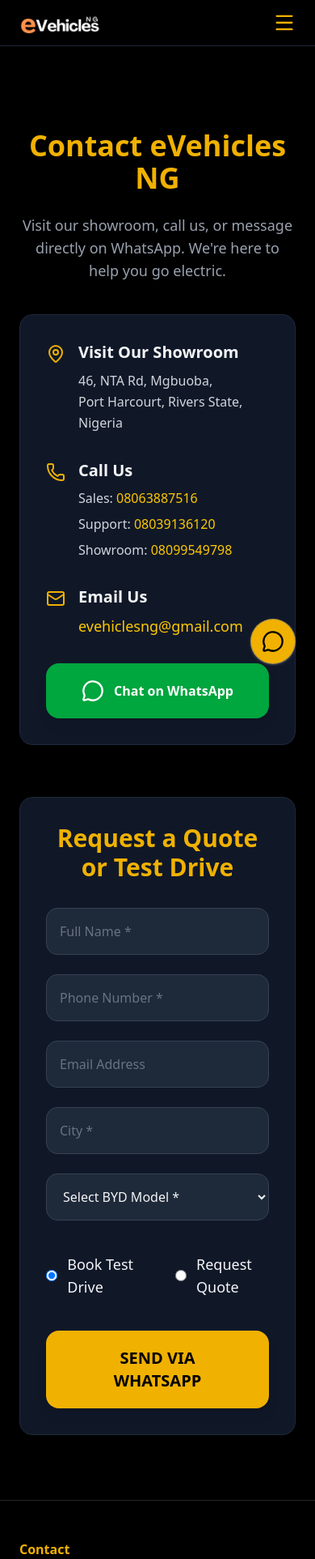
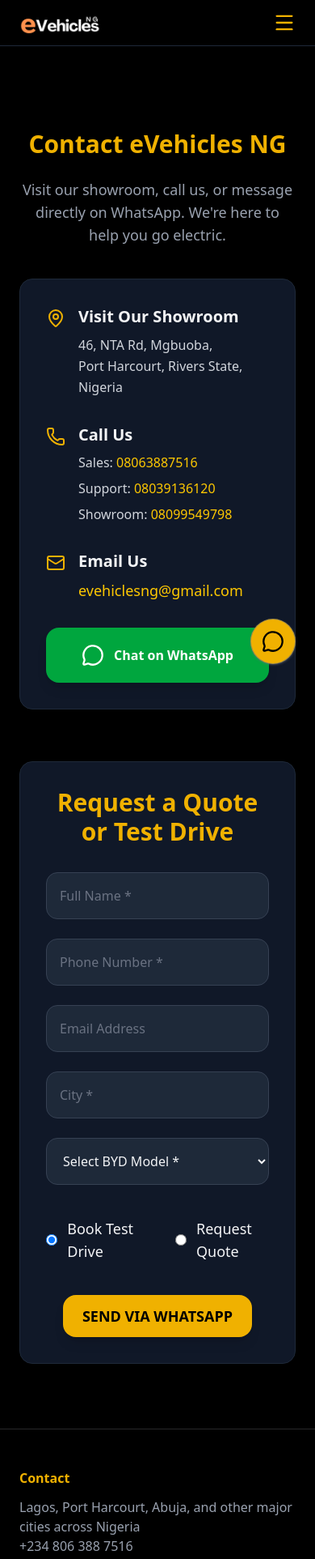
Before and after one commit to btosan/ev-landingpage, a Next.js app: page /contact in a window 390 px wide. Shown: the top 1925 px of the page at 81% size. Built offline with nearby package versions, Linux system fonts and the light colour scheme.

Commit message:
updated about

```diff
--- a/src/components/About.tsx
+++ b/src/components/About.tsx
@@ -15,7 +15,7 @@
           transition={{ duration: 0.6 }}
           className="text-center mb-16"
         >
-          <h1 className="text-4xl md:text-6xl font-bold uppercase mb-4 tracking-wide">
+          <h1 className="text-3xl lg:text-6xl md:text-5xl font-bold uppercase mb-4 tracking-wide">
             About Exulted Eagles Nigeria Limited
           </h1>
           <p className="text-gray-300 max-w-3xl mx-auto text-lg md:text-xl leading-relaxed">
@@ -92,7 +92,7 @@
           transition={{ duration: 0.8 }}
           className="bg-[#0a0a0a] rounded-3xl p-10 md:p-16 mb-24 border border-gray-800"
         >
-          <h2 className="text-3xl md:text-4xl font-bold mb-8 uppercase text-yellow-400">
+          <h2 className="text-xl md:text-2xl lg:text-3xl font-bold mb-8 uppercase text-yellow-400">
             Why Nigerians Choose eVehicles NG
           </h2>
           <ul className="space-y-6 text-gray-300 text-lg leading-relaxed list-disc pl-6">
@@ -135,7 +135,7 @@
           transition={{ duration: 0.8 }}
           className="mb-24"
         >
-          <h2 className="text-3xl md:text-4xl font-bold text-yellow-400 uppercase mb-8 text-center">
+          <h2 className="text-2xl md:text-3xl lg:text-4xl font-bold text-yellow-400 uppercase mb-8 text-center">
             Our Partners & Dealership Network
           </h2>
           <p className="text-gray-300 text-lg leading-relaxed max-w-4xl mx-auto text-center mb-10">
@@ -227,7 +227,7 @@
           </p>
           <Link
             href="/models/song-plus"
-            className="bg-yellow-500 text-black px-10 py-4 rounded-full font-bold uppercase tracking-widest hover:bg-yellow-400 transition-all inline-block"
+            className="bg-yellow-500 text-black px-10 py-4 mb-4 rounded-full font-bold uppercase tracking-widest hover:bg-yellow-400 transition-all inline-block"
           >
             View BYD Song Plus
           </Link>
--- a/src/components/Contact.tsx
+++ b/src/components/Contact.tsx
@@ -63,7 +63,7 @@
           <div
             className="text-center lg:text-left"
           >
-            <h2 className="text-4xl md:text-5xl font-bold mb-6 text-yellow-500">
+            <h2 className="text-3xl md:text-4xl lg:text-5xl font-bold mb-6 text-yellow-500">
               Contact eVehicles NG
             </h2>
             <p className="text-gray-400 text-lg">
@@ -213,7 +213,7 @@
             <div className="md:col-span-2 text-center">
               <button
                 type="submit"
-                className="bg-yellow-500 hover:bg-yellow-400 text-black font-bold text-xl uppercase rounded-2xl px-12 py-5 transition-all shadow-lg"
+                className="bg-yellow-500 hover:bg-yellow-400 text-black font-bold md:text-xl text-lg uppercase rounded-2xl lg:px-12 md:px-10 px-6 lg:py-5 md:py-4 py-3 transition-all shadow-lg"
               >
                 Send via WhatsApp
               </button>
```
